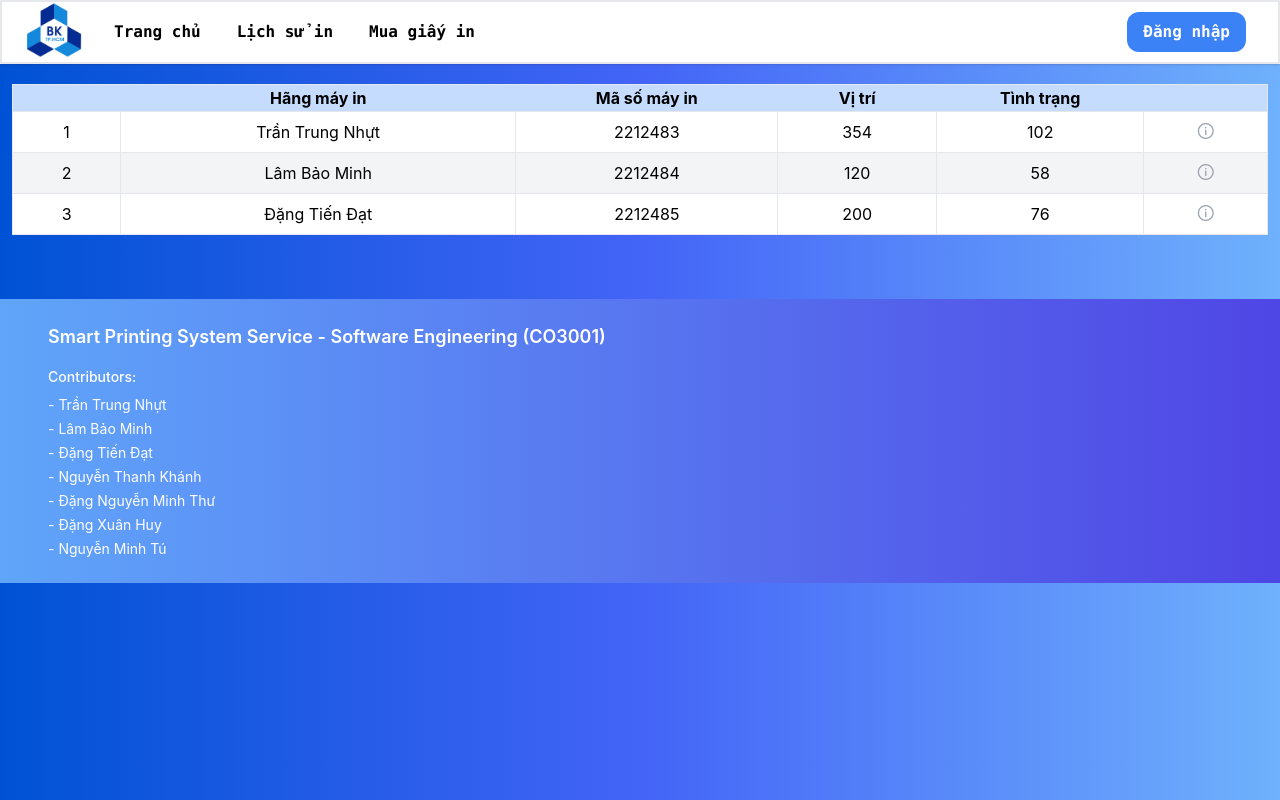
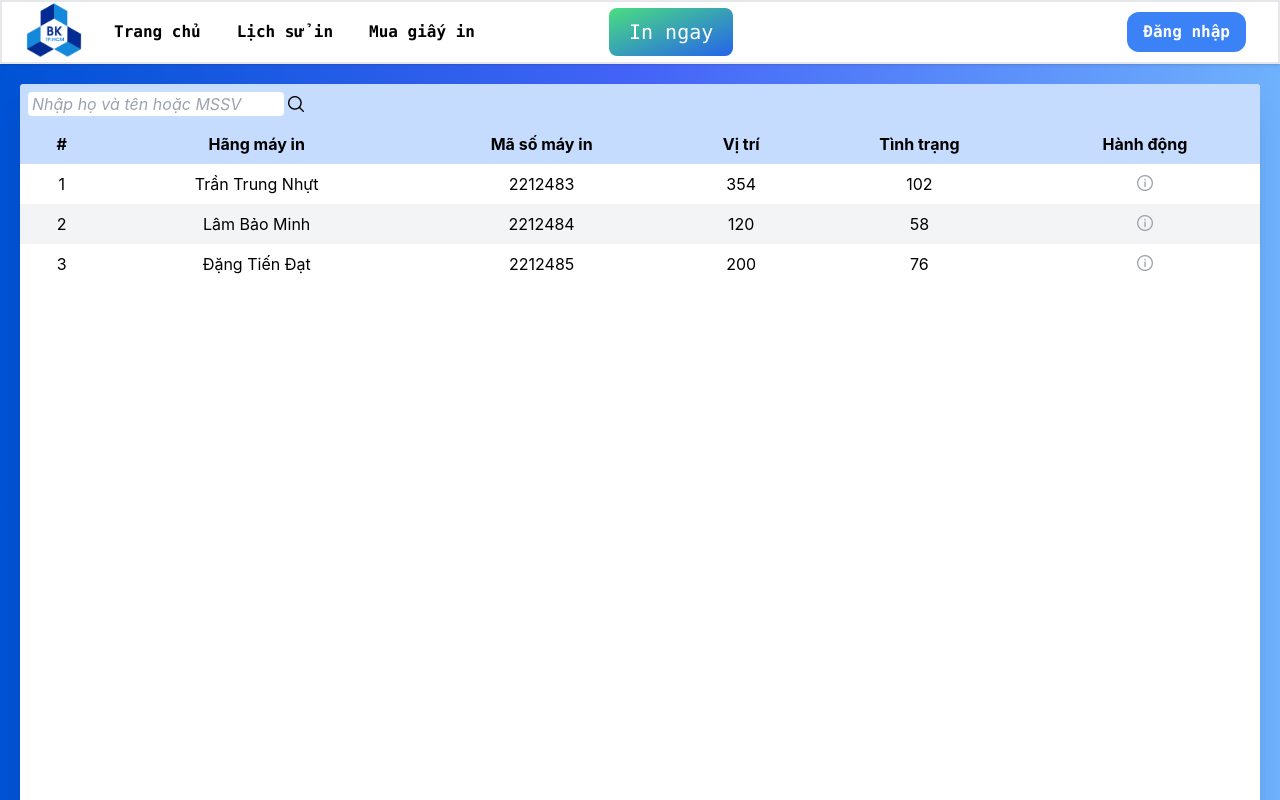
Before and after one commit to Tran-Trung-Nhut/CNPM_Smart-Printing-Service, a React (Create React App) app in the folder frontend/: page /SPSO/printer in a window 1280 px wide. Shown: the top 800 px of the page. Built offline with nearby package versions, Linux system fonts and the light colour scheme.

Commit message:
update some page

```diff
--- a/frontend/src/components/Header.tsx
+++ b/frontend/src/components/Header.tsx
@@ -15,32 +15,57 @@ export default function Header() {
       <div className="flex shadow border-2 w-full h-16 z-10 bg-white justify-between font-mono  ">
         <div className="space-x-7 flex">
             <img src={school} alt="school_logo" className="ml-6 size-14"/>
-            <button type="button" className="font-black hover:scale-110 px-1"> Trang chủ </button>
+
             <button
             type="button"
-            className="font-black hover:scale-110 px-1"
+            className="font-black hover:scale-110 px-1 active:scale-90"
+            onClick={() => {
+              if(isLoginAs === "SPSO") navigate('/SPSO')
+              if(isLoginAs === "student") navigate('/')
+            }}>
+              Trang chủ
+            </button>
+
+            {/* {isLoginAs === 'SPSO' && (
+              <button type="button" className="font-black hover:scale-110 px-1"> Lượt in </button>
+            )} */}
+
+            <button
+            type="button"
+            className="font-black hover:scale-110 px-1 active:scale-90"
             onClick={() => {
               if(isLoginAs === 'SPSO') navigate('/SPSO/student')
             }}
             >
-              {isLoginAs === 'SPSO'? 'Quản lí sinh viên':'Lịch sử in' }
+              {isLoginAs === 'SPSO'? 'Sinh viên':'Lịch sử in' }
             </button>
 
             <button
             type="button"
-            className="font-black hover:scale-110 px-1"
+            className="font-black hover:scale-110 px-1 active:scale-90"
             onClick={() => {
               if(isLoginAs === 'SPSO') navigate('/SPSO/printer')
             }}>
-              {isLoginAs === 'SPSO'? 'Quản lí máy in':'Mua giấy in' }
+              {isLoginAs === 'SPSO'? 'Máy in':'Mua giấy in' }
             </button>
             {isLoginAs === 'SPSO' && (
-              <button type="button" className="font-black hover:scale-110 px-1"> Quản lí thông báo </button>
+              <button
+              type="button"
+              className="font-black hover:scale-110 px-1 active:scale-90"
+              >
+                Thông báo
+              </button>
             )}
         </div>
-        {isLoginAs === 'student' && (
+
+        {(isLoginAs === 'student' || isLoginAs === '' ) && (
           <div className="flex items-center mt-2 mr-64">
-              <button type="button" className="hover:scale-110 text-white bg-gradient-to-br from-green-400 to-blue-600 hover:bg-gradient-to-bl focus:ring-4 focus:outline-none focus:ring-green-200 dark:focus:ring-green-800 font-medium rounded-lg text-xl px-5 py-2.5 text-center me-2 mb-2">In ngay</button>
+              <button
+              type="button"
+              className="hover:scale-110 text-white bg-gradient-to-br from-green-400 to-blue-600 hover:bg-gradient-to-bl focus:ring-4 focus:outline-none focus:ring-green-200 dark:focus:ring-green-800 font-medium rounded-lg text-xl px-5 py-2.5 text-center me-2 mb-2"
+              onClick={() => navigate('/login-as')}>
+                In ngay
+              </button>
           </div>
         )}
 
--- /dev/null
+++ b/frontend/src/components/PrinterInformationPopup.tsx
@@ -0,0 +1,32 @@
+export default function PrinterInformationPopup({ onClose }: { onClose: () => void }) {
+    return (
+        <div
+            className="fixed inset-0 z-50 flex items-center justify-center bg-black bg-opacity-50"
+            onClick={onClose} // Đóng popup khi bấm vào backdrop
+        >
+            <div
+                className="bg-white p-6 rounded-sm shadow-lg w-96 text-center space-y-4 font-mono"
+                onClick={(e) => e.stopPropagation()} // Ngăn sự kiện lan truyền
+            >
+                <div className="flex justify-start">
+                    <p className="text-blue-400">Đăng nhập với tư cách:</p>
+                </div>
+                <div>
+                    <button
+                        className="border-[1px] rounded w-full hover:bg-gray-300 py-1"
+                        onClick={onClose}
+                    >
+                        Sinh viên
+                    </button>
+                    <button
+                        className="border-[1px] rounded w-full hover:bg-gray-300 py-1"
+                        onClick={onClose}
+                    >
+                        SPSO
+                    </button>
+                </div>
+                <div className="w-full max-w-sm border-t border-gray-300 mt-4"></div>
+            </div>
+        </div>
+    );
+}
--- /dev/null
+++ b/frontend/src/components/StudentInformationPopup.tsx
@@ -0,0 +1,32 @@
+export default function StudentInformationPopup({ onClose }: { onClose: () => void }) {
+    return (
+        <div
+            className="fixed inset-0 z-50 flex items-center justify-center bg-black bg-opacity-50"
+            onClick={onClose} // Đóng popup khi bấm vào backdrop
+        >
+            <div
+                className="bg-white p-6 rounded-sm shadow-lg w-96 text-center space-y-4 font-mono"
+                onClick={(e) => e.stopPropagation()} // Ngăn sự kiện lan truyền
+            >
+                <div className="flex justify-start">
+                    <p className="text-blue-400">Đăng nhập với tư cách:</p>
+                </div>
+                <div>
+                    <button
+                        className="border-[1px] rounded w-full hover:bg-gray-300 py-1"
+                        onClick={onClose}
+                    >
+                        Sinh viên
+                    </button>
+                    <button
+                        className="border-[1px] rounded w-full hover:bg-gray-300 py-1"
+                        onClick={onClose}
+                    >
+                        SPSO
+                    </button>
+                </div>
+                <div className="w-full max-w-sm border-t border-gray-300 mt-4"></div>
+            </div>
+        </div>
+    );
+}
--- a/frontend/src/pages/Home.tsx
+++ b/frontend/src/pages/Home.tsx
@@ -1,7 +1,12 @@
 import Header from "../components/Header";
 import home1 from "../assets/home1.png"
+import { useRecoilState } from "recoil";
+import { isLoginAsState } from "../state";
+import { useNavigate } from "react-router-dom";
 
 export default function Home(){
+    const navigate = useNavigate()
+
     return(
         <div
       className="z-1 size-full"
@@ -14,8 +19,17 @@ export default function Home(){
                         <p>Hệ thống này cho phép sinh viên tự do lựa chọn số bản cần in, kích cỡ giấy, một hay hai mặt,...</p>
                     </div>
                     <div className="flex items-center justify-center space-x-2 pt-5">
-                        <button type="button" className="hover:scale-110 shadow-xl text-white bg-gradient-to-br from-green-400 to-blue-600 hover:bg-gradient-to-bl focus:ring-4 focus:outline-none focus:ring-green-200 dark:focus:ring-green-800 font-bold rounded-lg text-xl px-14 py-2.5 text-center me-2 mb-2">In ngay</button>
-                        <button className="hover:scale-105 shadow-xl text-blue-700 bg-white font-medium rounded-lg text-xl px-5 py-2.5 text-center me-2 mb-2">Tìm hiểm thêm</button>
+                        <button
+                        type="button"
+                        className="hover:scale-110 shadow-xl text-white bg-gradient-to-br from-green-400 to-blue-600 hover:bg-gradient-to-bl focus:ring-4 focus:outline-none focus:ring-green-200 dark:focus:ring-green-800 font-bold rounded-lg text-xl px-14 py-2.5 text-center me-2 mb-2"
+                        onClick={() => navigate('/login-as')}>
+                            In ngay
+                        </button>
+                        <button
+                        type="button"
+                        className="hover:scale-105 shadow-xl text-blue-700 bg-white font-medium rounded-lg text-xl px-5 py-2.5 text-center me-2 mb-2">
+                            Tìm hiểm thêm
+                        </button>
                     </div>
                 </div>
                 <div className="pt-24 size-full flex items-center justify-center">
--- a/frontend/src/pages/Pritnter.tsx
+++ b/frontend/src/pages/Pritnter.tsx
@@ -1,4 +1,7 @@
 import "primeicons/primeicons.css";
+import { useState } from "react";
+import PrinterInformationPopup from "../components/PrinterInformationPopup";
+
 const datas = [
     { name: "Trần Trung Nhựt", MSSV: "2212483", numberOfPrinting: 354, pages: 102 },
     { name: "Lâm Bảo Minh", MSSV: "2212484", numberOfPrinting: 120, pages: 58 },
@@ -6,30 +9,45 @@ const datas = [
 ];
 
 export default function Printer() {
-    return(
-        <div className="overflow-x-auto flex justify-center items-center">
-            <table className="border-[1px] rounded mt-5 w-full mx-3 bg-white">
+    const [isShowInformation, setIsShowInformation] = useState<boolean>(false)
+    return (
+        <div className="overflow-x-auto shadow-xl rounded flex flex-col justify-between items-center min-h-screen bg-white mt-5 mx-5">
+            {isShowInformation && (
+                <PrinterInformationPopup onClose={() => setIsShowInformation(false)}/>
+            )}
+
+            <div className="w-full">
+                <div className="bg-[#C6DCFE] flex items-center space-x-1">
+                    <div className="pl-2 py-2 rounded">
+                        <input placeholder="Nhập họ và tên hoặc MSSV" className="w-64 pl-1 rounded placeholder:italic"/>
+                    </div>
+                    <i className="pi pi-search"/>
+                </div>
+                <table className="table-auto w-full bg-white">
                     <thead className="bg-[#C6DCFE]">
-                    <tr className="">
-                        <th></th>
-                        <th>Hãng máy in</th>
-                        <th>Mã số máy in</th>
-                        <th>Vị trí</th>
-                        <th>Tình trạng</th>
-                        <th></th>
+                        <tr>
+                            <th className="px-4 py-2">#</th>
+                            <th className="px-4 py-2">Hãng máy in</th>
+                            <th className="px-4 py-2">Mã số máy in</th>
+                            <th className="px-4 py-2">Vị trí</th>
+                            <th className="px-4 py-2">Tình trạng</th>
+                            <th className="px-4 py-2">Hành động</th>
                         </tr>
                     </thead>
-                <tbody>
+                    <tbody className="">
                         {datas.map((data, index) => (
                             <tr key={index} className={index % 2 === 0 ? "" : "bg-gray-100"}>
-                            <td className="border px-4 py-2 text-center">{index + 1}</td>
-                            <td className="border px-4 py-2 text-center">{data.name}</td>
-                            <td className="border px-4 py-2 text-center">{data.MSSV}</td>
-                            <td className="border px-4 py-2 text-center">{data.numberOfPrinting}</td>
-                            <td className="border px-4 py-2 text-center">{data.pages}</td>
-                            <td className="border px-4 py-2 text-center">
-                                <button className="text-gray-400">
-                                    <i className="pi pi-info-circle"/>
+                                <td className="px-4 py-2 text-center">{index + 1}</td>
+                                <td className="px-4 py-2 text-center">{data.name}</td>
+                                <td className="px-4 py-2 text-center">{data.MSSV}</td>
+                                <td className="px-4 py-2 text-center">{data.numberOfPrinting}</td>
+                                <td className="px-4 py-2 text-center">{data.pages}</td>
+                                <td className="px-4 py-2 text-center">
+                                    <button
+                                    type="button"
+                                    className="text-gray-400"
+                                    onClick={() => setIsShowInformation(true)}>
+                                        <i className="pi pi-info-circle"></i>
                                     </button>
                                 </td>
                             </tr>
@@ -37,5 +55,9 @@ export default function Printer() {
                     </tbody>
                 </table>
             </div>
-    )
+            <div className="bg-[#C6DCFE] h-12 flex items-center justify-start w-full rounded">
+                <p className="pl-2">Tổng số trang: {datas.length}</p>
+            </div>
+        </div>
+    );
 }
--- a/frontend/src/pages/Student.tsx
+++ b/frontend/src/pages/Student.tsx
@@ -1,4 +1,7 @@
 import "primeicons/primeicons.css";
+import { useState } from "react";
+import StudentInformationPopup from "../components/StudentInformationPopup";
+
 const datas = [
     { name: "Trần Trung Nhựt", MSSV: "2212483", numberOfPrinting: 354, pages: 102 },
     { name: "Lâm Bảo Minh", MSSV: "2212484", numberOfPrinting: 120, pages: 58 },
@@ -6,30 +9,45 @@ const datas = [
 ];
 
 export default function Student() {
-    return(
-        <div className="overflow-x-auto flex flex-col">
-            <table className="border-[1px] rounded mt-5 mx-5 bg-white">
+    const [isShowInformation, setIsShowInformation] = useState<boolean>(false)
+    return (
+        <div className="overflow-x-auto shadow-xl rounded flex flex-col justify-between items-center min-h-screen bg-white mt-5 mx-5">
+            {isShowInformation && (
+                <StudentInformationPopup onClose={() => setIsShowInformation(false)}/>
+            )}
+
+            <div className="w-full">
+                <div className="bg-[#C6DCFE] flex items-center space-x-1">
+                    <div className="pl-2 py-2 rounded">
+                        <input placeholder="Nhập họ và tên hoặc MSSV" className="w-64 pl-1 rounded placeholder:italic"/>
+                    </div>
+                    <i className="pi pi-search"/>
+                </div>
+                <table className="table-auto w-full bg-white">
                     <thead className="bg-[#C6DCFE]">
-                    <tr className="">
-                        <th className="px-4 py-2"></th>
+                        <tr>
+                            <th className="px-4 py-2 w-10">#</th>
                             <th className="px-4 py-2">Họ và tên</th>
                             <th className="px-4 py-2">MSSV</th>
                             <th className="px-4 py-2">Tổng số lần in</th>
-                        <th className="px-4 py-2">Số trang còn lại</th>
-                        <th className="px-4 py-2"></th>
+                            <th className="px-4 py-2">Số giấy còn lại</th>
+                            <th className="px-4 py-2">Hành động</th>
                         </tr>
                     </thead>
-                <tbody>
+                    <tbody className="">
                         {datas.map((data, index) => (
-                        <tr key={index} className={`${index % 2 === 0 ? "" : "bg-gray-100"}`}>
+                            <tr key={index} className={index % 2 === 0 ? "" : "bg-gray-100"}>
                                 <td className="px-4 py-2 text-center">{index + 1}</td>
                                 <td className="px-4 py-2 text-center">{data.name}</td>
                                 <td className="px-4 py-2 text-center">{data.MSSV}</td>
                                 <td className="px-4 py-2 text-center">{data.numberOfPrinting}</td>
                                 <td className="px-4 py-2 text-center">{data.pages}</td>
                                 <td className="px-4 py-2 text-center">
-                                <button className="text-gray-400">
-                                    <i className="pi pi-info-circle"/>
+                                    <button
+                                    type="button"
+                                    className="text-gray-400"
+                                    onClick={() => setIsShowInformation(true)}>
+                                        <i className="pi pi-info-circle"></i>
                                     </button>
                                 </td>
                             </tr>
@@ -37,5 +55,9 @@ export default function Student() {
                     </tbody>
                 </table>
             </div>
-    )
+            <div className="bg-[#C6DCFE] h-12 flex items-center justify-start w-full rounded">
+                <p className="pl-2">Tổng số trang: {datas.length}</p>
+            </div>
+        </div>
+    );
 }
```
Lines whose indentation alone changed are shown as unchanged.
